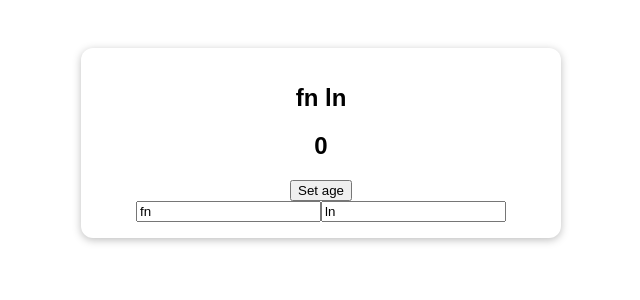
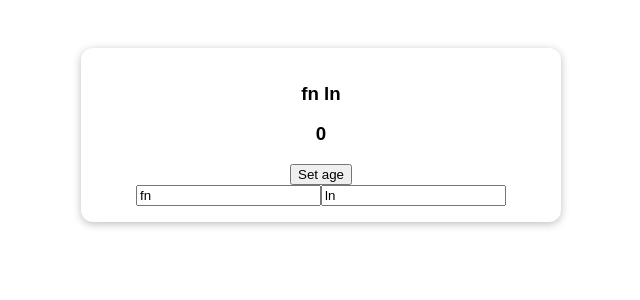
Before and after one commit to ikikika/vue, a Vue app in the folder composition-01/: page / in a window 1280 px wide. Shown: the top 300 px of the page, without its empty margins (319-959 px from the left). Built offline with nearby package versions, Linux system fonts and the light colour scheme; the HTML template or start-up script is replaced by a standard one.

Commit message:
child component props using composition api

```diff
--- a/composition-01/src/App.vue
+++ b/composition-01/src/App.vue
@@ -1,7 +1,6 @@
 <template>
   <section class="container">
-    <h2>{{ uName }}</h2>
-    <h2>{{ uAge }}</h2>
+    <user-data :first-name="firstName" :last-name="lastName" :age="uAge" />
     <button @click="setAge">Set age</button>
     <div>
       <input type="text" placeholder="First Name" v-model="firstName" />
@@ -11,11 +10,19 @@
 </template>
 
 <script>
-import { reactive, ref, computed, watch } from 'vue';
+import {
+  reactive, ref,
+  // computed,
+  watch
+} from 'vue';
+import UserData from './components/UserData';
 
 export default {
+  components: {
+    UserData
+  },
   setup() {
-    const user = reactive({ name: 'Maximilian', age: 31 });
+    const user = reactive({ name: 'Sample', age: 31 });
     const uAge = ref(0)
 
     function setNewAge() {
@@ -34,9 +41,9 @@ export default {
       lastName.value = event.target.value;
     }
 
-    const uName = computed(function () {
-      return firstName.value + ' ' + lastName.value;
-    });
+    // const uName = computed(function () {
+    //   return firstName.value + ' ' + lastName.value;
+    // });
 
 
     watch(uAge, function (newValue, oldValue) {
@@ -49,7 +56,7 @@ export default {
     return {
       user,
       setAge: setNewAge,
-      uName,
+      // uName,
       setFirstName,
       setLastName,
       firstName,
--- /dev/null
+++ b/composition-01/src/components/UserData.vue
@@ -0,0 +1,18 @@
+<template>
+    <h3>{{ userName }}</h3>
+    <h3>{{ age }}</h3>
+</template>
+
+<script>
+import { computed } from 'vue';
+
+export default {
+    props: ['firstName', 'lastName', 'age'],
+    setup(props) {
+        const uName = computed(function () {
+            return props.firstName + ' ' + props.lastName;
+        });
+        return { userName: uName }
+    }
+}
+</script>
```
